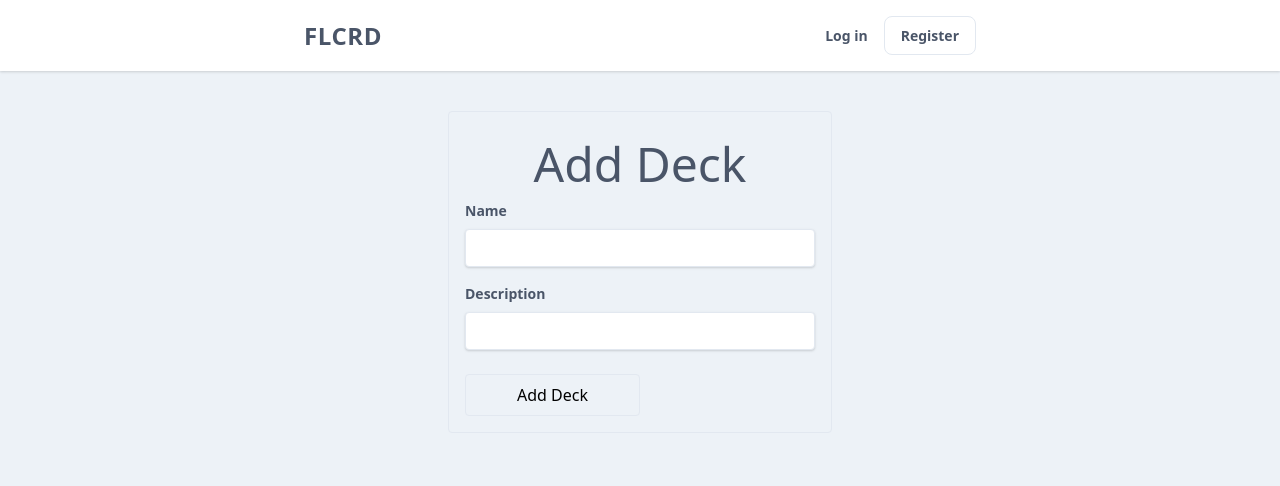
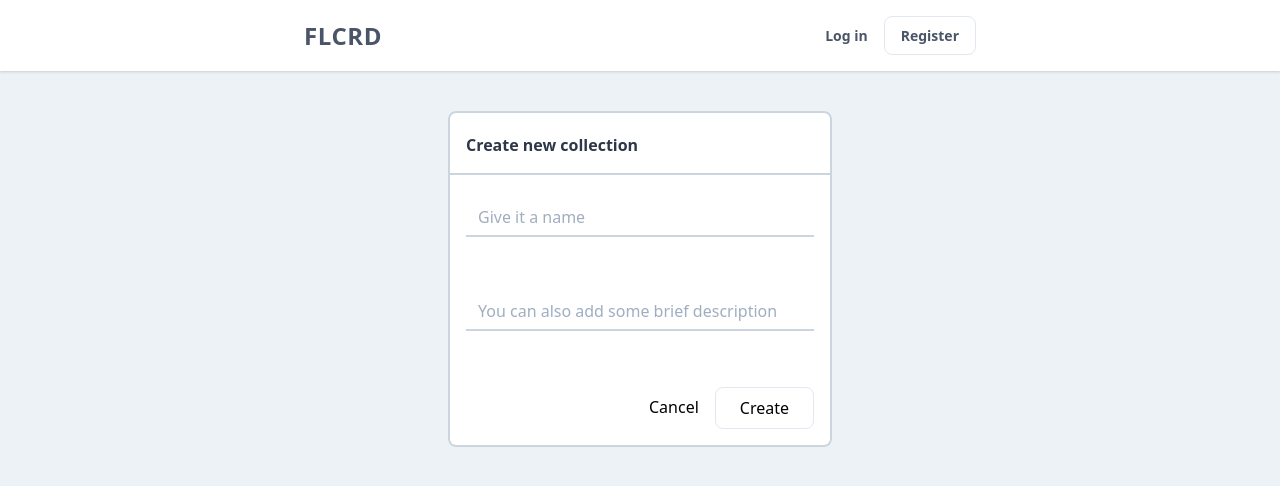
Before and after one commit to alvox/flcrd-client-web, a Vue app: page /add-deck in a window 1280 px wide. Shown: the top 486 px of the page. Built offline with nearby package versions, Linux system fonts and the light colour scheme; no server answers.

Commit message:
Styling for the AddDeck view.

```diff
--- a/src/components/AddDeck.vue
+++ b/src/components/AddDeck.vue
@@ -1,19 +1,22 @@
 <template>
-    <div class="mx-auto max-w-sm border rounded py-4 px-4 my-10">
-        <p class="text-5xl text-gray-700 text-center">Add Deck</p>
-        <form @submit.prevent="AddDeck">
-            <div class="mb-4">
-                <label class="block text-gray-700 text-sm font-bold mb-2" for="name">Name</label>
-                <input class="shadow appearance-none border rounded w-full py-2 px-3 text-gray-700 leading-tight focus:outline-none focus:shadow-outline" id="name" type="text" v-model="name">
-            </div>
-            <div class="mb-6">
-                <label class="block text-gray-700 text-sm font-bold mb-2" for="description">Description</label>
-                <input class="shadow appearance-none border rounded w-full py-2 px-3 text-gray-700 leading-tight focus:outline-none focus:shadow-outline" id="description" type="text" v-model="description">
-            </div>
-            <div class="object-none object-center">
-                <button class="border rounded py-2 px-2 w-1/2">Add Deck</button>
-            </div>
-        </form>
+    <div class="mx-auto max-w-sm bg-white rounded-lg mt-10">
+        <div class="border-2 border-gray-400 rounded-lg rounded-b-none">
+            <p class="text-base font-semibold m-4 pt-1 text-gray-800">Create new collection</p>
+        </div>
+            <form class="border-2 border-gray-400 rounded-lg border-t-0 rounded-t-none" @submit.prevent="AddDeck">
+                <div class="mb-6 p-4 pt-6">
+<!--                    <label class="block text-gray-700 text-sm font-bold mb-2" for="name">Name</label>-->
+                    <input class="appearance-none outline-none border-gray-400 border-b-2 w-full py-2 px-3 text-gray-700 leading-tight focus:outline-none focus:shadow-outline" id="name" type="text" placeholder="Give it a name" v-model="name">
+                </div>
+                <div class="mb-6 p-4">
+<!--                    <label class="block text-gray-700 text-sm font-bold mb-2" for="description">Description</label>-->
+                    <input class="outline-none border-gray-400 border-b-2 w-full py-2 px-3 text-gray-700 leading-tight focus:outline-none focus:shadow-outline" id="description" type="text" placeholder="You can also add some brief description" v-model="description">
+                </div>
+                <div class="flex justify-end p-4 content-center">
+                    <p class="mr-4 cursor-pointer py-2" title="Cancel">Cancel</p>
+                    <button class="border rounded-lg py-2 px-6" title="Create">Create</button>
+                </div>
+            </form>
     </div>
 </template>
 
```
